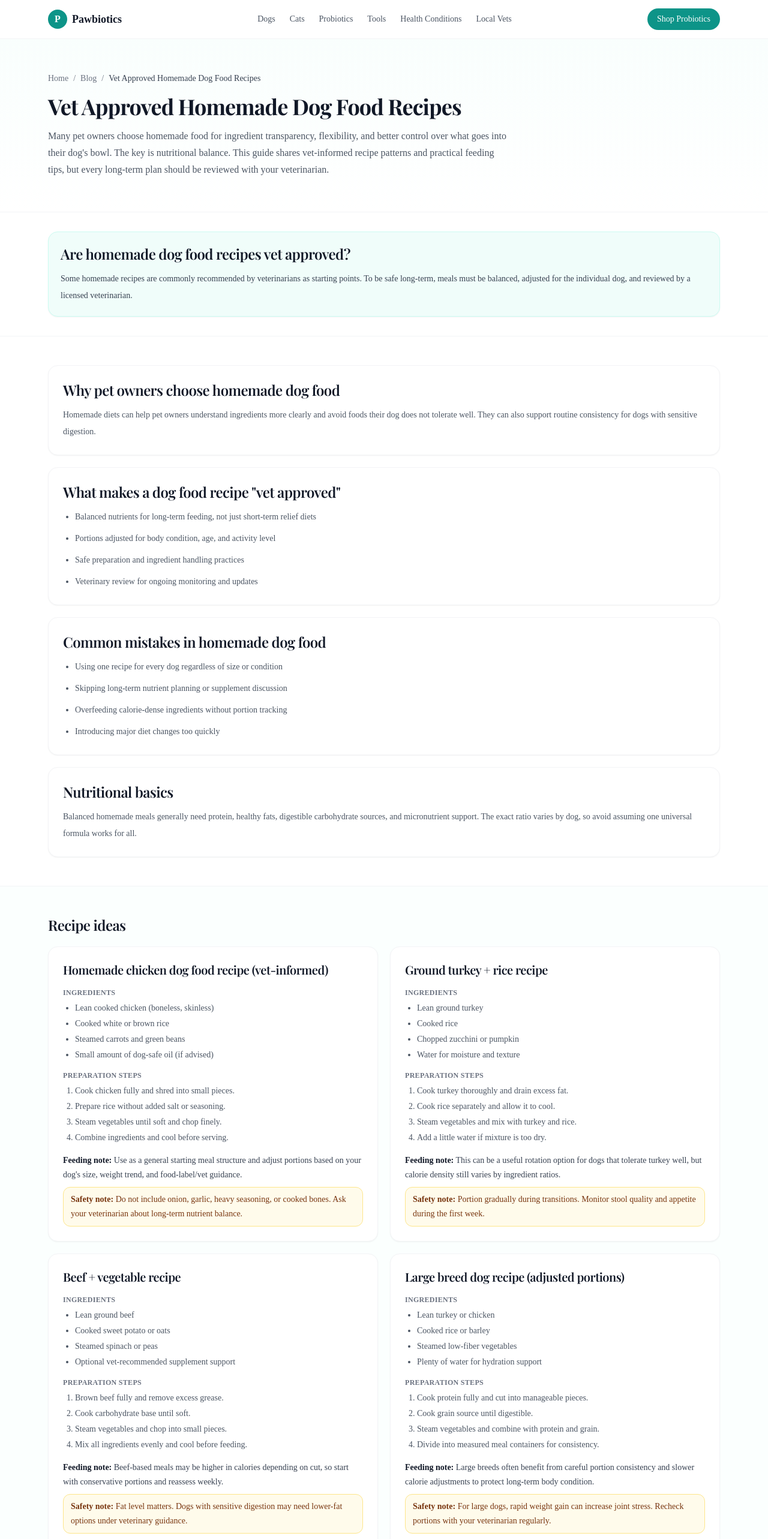
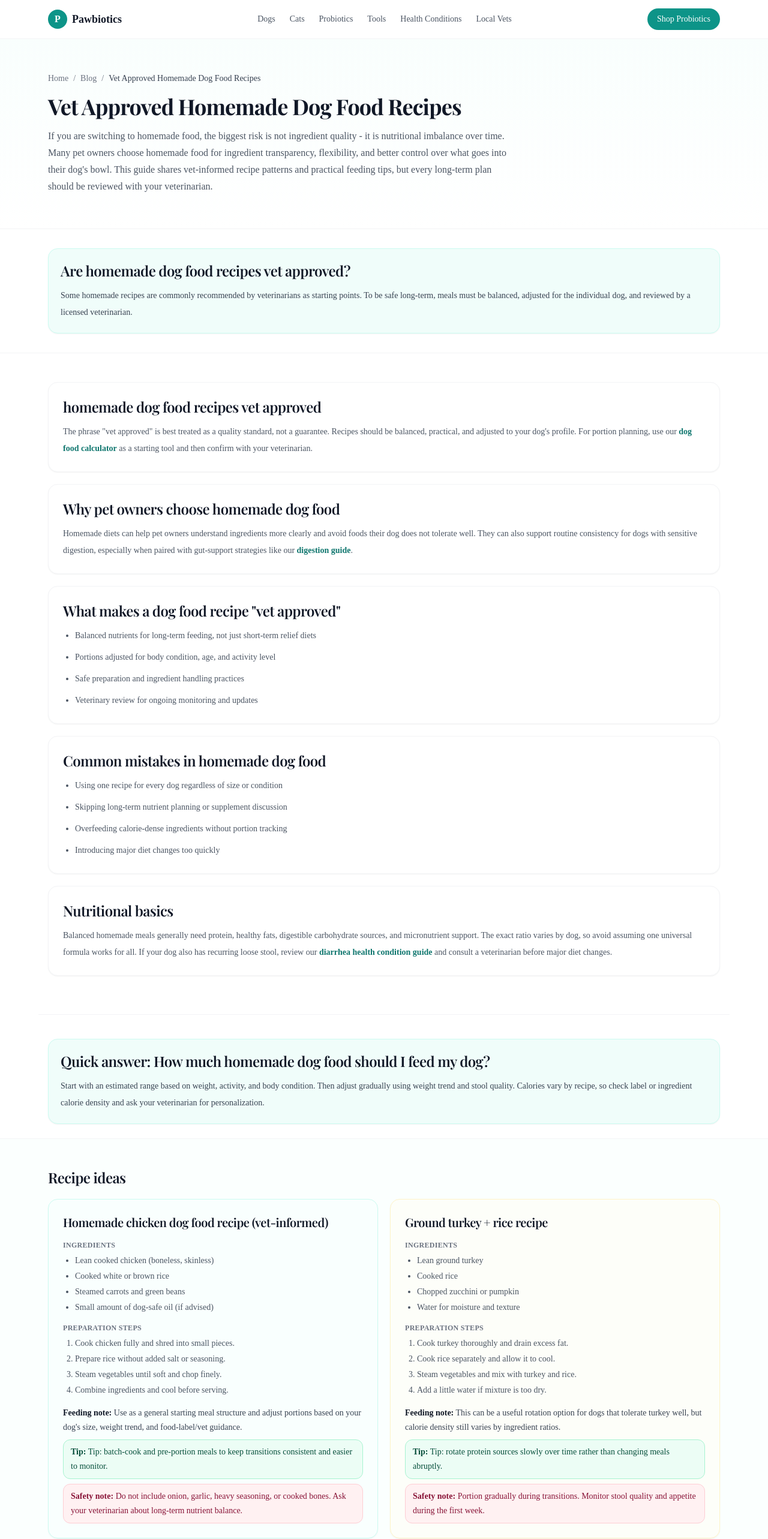
Before and after one commit to seocatalyst2-png/pawbiotics-project, a Next.js app: page /blog/vet-approved-homemade-dog-food-recipes in a window 1280 px wide. Shown: the top 2566 px of the page at 60% size. Built offline with nearby package versions, Linux system fonts and the light colour scheme; a web font is replaced by a local one.

Commit message:
optimize vet approved homemade dog food recipes page for SEO and UX

```diff
--- a/app/blog/vet-approved-homemade-dog-food-recipes/page.tsx
+++ b/app/blog/vet-approved-homemade-dog-food-recipes/page.tsx
@@ -79,6 +79,7 @@ const faqs: FAQItem[] = [
 const recipes = [
   {
     title: "Homemade chicken dog food recipe (vet-informed)",
+    cardClass: "bg-brand-50/30 border-brand-100",
     ingredients: [
       "Lean cooked chicken (boneless, skinless)",
       "Cooked white or brown rice",
@@ -93,11 +94,14 @@ const recipes = [
     ],
     feedingNote:
       "Use as a general starting meal structure and adjust portions based on your dog's size, weight trend, and food-label/vet guidance.",
+    tipNote:
+      "Tip: batch-cook and pre-portion meals to keep transitions consistent and easier to monitor.",
     safetyNote:
       "Do not include onion, garlic, heavy seasoning, or cooked bones. Ask your veterinarian about long-term nutrient balance.",
   },
   {
     title: "Ground turkey + rice recipe",
+    cardClass: "bg-amber-50/30 border-amber-100",
     ingredients: [
       "Lean ground turkey",
       "Cooked rice",
@@ -112,11 +116,14 @@ const recipes = [
     ],
     feedingNote:
       "This can be a useful rotation option for dogs that tolerate turkey well, but calorie density still varies by ingredient ratios.",
+    tipNote:
+      "Tip: rotate protein sources slowly over time rather than changing meals abruptly.",
     safetyNote:
       "Portion gradually during transitions. Monitor stool quality and appetite during the first week.",
   },
   {
     title: "Beef + vegetable recipe",
+    cardClass: "bg-emerald-50/30 border-emerald-100",
     ingredients: [
       "Lean ground beef",
       "Cooked sweet potato or oats",
@@ -131,11 +138,14 @@ const recipes = [
     ],
     feedingNote:
       "Beef-based meals may be higher in calories depending on cut, so start with conservative portions and reassess weekly.",
+    tipNote:
+      "Tip: keep a weekly weight log so you can spot gradual calorie mismatch early.",
     safetyNote:
       "Fat level matters. Dogs with sensitive digestion may need lower-fat options under veterinary guidance.",
   },
   {
     title: "Large breed dog recipe (adjusted portions)",
+    cardClass: "bg-sky-50/30 border-sky-100",
     ingredients: [
       "Lean turkey or chicken",
       "Cooked rice or barley",
@@ -150,6 +160,8 @@ const recipes = [
     ],
     feedingNote:
       "Large breeds often benefit from careful portion consistency and slower calorie adjustments to protect long-term body condition.",
+    tipNote:
+      "Tip: measure portions by weight when possible for better consistency than cup-only estimates.",
     safetyNote:
       "For large dogs, rapid weight gain can increase joint stress. Recheck portions with your veterinarian regularly.",
   },
@@ -196,10 +208,11 @@ export default function VetApprovedHomemadeDogFoodRecipesPage() {
             Vet Approved Homemade Dog Food Recipes
           </h1>
           <p className="mt-4 max-w-3xl text-base leading-7 text-gray-600">
-            Many pet owners choose homemade food for ingredient transparency, flexibility, and better
-            control over what goes into their dog&apos;s bowl. The key is nutritional balance. This
-            guide shares vet-informed recipe patterns and practical feeding tips, but every long-term
-            plan should be reviewed with your veterinarian.
+            If you are switching to homemade food, the biggest risk is not ingredient quality - it is
+            nutritional imbalance over time. Many pet owners choose homemade food for ingredient
+            transparency, flexibility, and better control over what goes into their dog&apos;s bowl.
+            This guide shares vet-informed recipe patterns and practical feeding tips, but every
+            long-term plan should be reviewed with your veterinarian.
           </p>
         </Container>
       </section>
@@ -223,12 +236,31 @@ export default function VetApprovedHomemadeDogFoodRecipesPage() {
         <Container className="space-y-5">
           <article className="rounded-2xl border border-gray-100 bg-white p-6 shadow-sm">
             <h2 className="font-serif text-2xl font-semibold text-gray-900">
+              homemade dog food recipes vet approved
+            </h2>
+            <p className="mt-3 text-sm leading-7 text-gray-600">
+              The phrase &quot;vet approved&quot; is best treated as a quality standard, not a guarantee.
+              Recipes should be balanced, practical, and adjusted to your dog&apos;s profile. For
+              portion planning, use our{" "}
+              <Link href="/tools/dog-food-calculator" className="font-semibold text-brand-700">
+                dog food calculator
+              </Link>{" "}
+              as a starting tool and then confirm with your veterinarian.
+            </p>
+          </article>
+
+          <article className="rounded-2xl border border-gray-100 bg-white p-6 shadow-sm">
+            <h2 className="font-serif text-2xl font-semibold text-gray-900">
               Why pet owners choose homemade dog food
             </h2>
             <p className="mt-3 text-sm leading-7 text-gray-600">
               Homemade diets can help pet owners understand ingredients more clearly and avoid foods
               their dog does not tolerate well. They can also support routine consistency for dogs
-              with sensitive digestion.
+              with sensitive digestion, especially when paired with gut-support strategies like our{" "}
+              <Link href="/dogs/probiotics/digestion" className="font-semibold text-brand-700">
+                digestion guide
+              </Link>
+              .
             </p>
           </article>
 
@@ -261,9 +293,31 @@ export default function VetApprovedHomemadeDogFoodRecipesPage() {
             <p className="mt-3 text-sm leading-7 text-gray-600">
               Balanced homemade meals generally need protein, healthy fats, digestible carbohydrate
               sources, and micronutrient support. The exact ratio varies by dog, so avoid assuming
-              one universal formula works for all.
+              one universal formula works for all. If your dog also has recurring loose stool, review
+              our{" "}
+              <Link href="/health-conditions/diarrhea" className="font-semibold text-brand-700">
+                diarrhea health condition guide
+              </Link>{" "}
+              and consult a veterinarian before major diet changes.
             </p>
           </article>
+        </Container>
+      </section>
+
+      <div className="mx-auto my-4 h-px w-full max-w-6xl bg-gray-100" />
+
+      <section className="py-6">
+        <Container>
+          <div className="rounded-2xl border border-brand-100 bg-brand-50 p-5 shadow-sm">
+            <h2 className="font-serif text-2xl font-semibold text-gray-900">
+              Quick answer: How much homemade dog food should I feed my dog?
+            </h2>
+            <p className="mt-3 text-sm leading-7 text-gray-700">
+              Start with an estimated range based on weight, activity, and body condition. Then adjust
+              gradually using weight trend and stool quality. Calories vary by recipe, so check label
+              or ingredient calorie density and ask your veterinarian for personalization.
+            </p>
+          </div>
         </Container>
       </section>
 
@@ -274,7 +328,7 @@ export default function VetApprovedHomemadeDogFoodRecipesPage() {
             {recipes.map((recipe) => (
               <article
                 key={recipe.title}
-                className="rounded-2xl border border-gray-100 bg-white p-6 shadow-sm"
+                className={`rounded-2xl border p-6 shadow-sm ${recipe.cardClass}`}
               >
                 <h3 className="font-serif text-xl font-semibold text-gray-900">{recipe.title}</h3>
                 <div className="mt-4">
@@ -300,7 +354,10 @@ export default function VetApprovedHomemadeDogFoodRecipesPage() {
                 <p className="mt-4 text-sm leading-6 text-gray-700">
                   <span className="font-semibold text-gray-900">Feeding note:</span> {recipe.feedingNote}
                 </p>
-                <p className="mt-2 rounded-xl border border-amber-200 bg-amber-50 px-3 py-2 text-sm leading-6 text-amber-900">
+                <p className="mt-2 rounded-xl border border-emerald-200 bg-emerald-50 px-3 py-2 text-sm leading-6 text-emerald-900">
+                  <span className="font-semibold">Tip:</span> {recipe.tipNote}
+                </p>
+                <p className="mt-2 rounded-xl border border-rose-200 bg-rose-50 px-3 py-2 text-sm leading-6 text-rose-900">
                   <span className="font-semibold">Safety note:</span> {recipe.safetyNote}
                 </p>
               </article>
@@ -308,6 +365,33 @@ export default function VetApprovedHomemadeDogFoodRecipesPage() {
           </div>
         </Container>
       </section>
+
+      <section className="border-t border-gray-100 bg-white py-12">
+        <Container>
+          <div className="rounded-2xl border border-gray-100 bg-white p-6 shadow-sm">
+            <h2 className="font-serif text-2xl font-semibold text-gray-900">Key Takeaways</h2>
+            <ul className="mt-4 list-disc space-y-2 pl-5 text-sm leading-7 text-gray-700">
+              <li>Homemade diets can work well, but only when nutrition is balanced long-term.</li>
+              <li>Use recipe frameworks as starting points, not universal prescriptions.</li>
+              <li>Portions should be adjusted gradually using body condition and weight trend.</li>
+              <li>
+                Pair feeding updates with practical tools like the{" "}
+                <Link href="/tools/dog-food-calculator" className="font-semibold text-brand-700">
+                  dog food calculator
+                </Link>{" "}
+                and{" "}
+                <Link href="/tools/probiotic-calculator" className="font-semibold text-brand-700">
+                  probiotic calculator
+                </Link>
+                .
+              </li>
+              <li>When in doubt, consult a licensed veterinarian before major diet changes.</li>
+            </ul>
+          </div>
+        </Container>
+      </section>
+
+      <div className="mx-auto my-4 h-px w-full max-w-6xl bg-gray-100" />
 
       <section className="border-t border-gray-100 py-12">
         <Container className="space-y-5">
@@ -318,6 +402,11 @@ export default function VetApprovedHomemadeDogFoodRecipesPage() {
             <p className="mt-3 text-sm leading-7 text-gray-600">
               Chicken-based homemade recipes are popular because they are simple and often easy to
               digest. They should still be part of a balanced plan and reviewed by a veterinarian.
+              If you&apos;re early in your transition, the{" "}
+              <Link href="/contact" className="font-semibold text-brand-700">
+                contact page
+              </Link>{" "}
+              can help you reach our team for educational guidance before your vet visit.
             </p>
           </article>
 
@@ -327,7 +416,12 @@ export default function VetApprovedHomemadeDogFoodRecipesPage() {
             </h2>
             <p className="mt-3 text-sm leading-7 text-gray-600">
               Large dogs may need tighter calorie and growth monitoring. Use measured portions and
-              reassess body condition routinely to avoid gradual overfeeding.
+              reassess body condition routinely to avoid gradual overfeeding. For city-based support,
+              use local resources like{" "}
+              <Link href="/vets/houston-tx" className="font-semibold text-brand-700">
+                vets in Houston
+              </Link>
+              .
             </p>
           </article>
 
@@ -356,6 +450,30 @@ export default function VetApprovedHomemadeDogFoodRecipesPage() {
 
       <section className="border-t border-gray-100 bg-brand-50/40 py-12">
         <Container>
+          <div className="mb-6 rounded-2xl border border-brand-100 bg-white p-6 shadow-sm">
+            <h2 className="font-serif text-2xl font-semibold text-gray-900">
+              Build your plan with our tools
+            </h2>
+            <p className="mt-2 text-sm leading-7 text-gray-600">
+              For faster next steps, estimate portions and support routines with our practical feeding
+              tools.
+            </p>
+            <div className="mt-4 flex flex-wrap gap-3">
+              <Link
+                href="/tools/dog-food-calculator"
+                className="rounded-full bg-brand-600 px-4 py-2 text-sm font-semibold text-white hover:bg-brand-700"
+              >
+                Open Dog Food Calculator
+              </Link>
+              <Link
+                href="/tools/probiotic-calculator"
+                className="rounded-full border border-brand-200 bg-white px-4 py-2 text-sm font-semibold text-brand-700 hover:border-brand-300"
+              >
+                Open Probiotic Calculator
+              </Link>
+            </div>
+          </div>
+
           <h2 className="font-serif text-2xl font-semibold text-gray-900">Helpful links</h2>
           <div className="mt-4 flex flex-wrap gap-3">
             <Link
@@ -404,6 +522,10 @@ export default function VetApprovedHomemadeDogFoodRecipesPage() {
             <h2 className="font-serif text-2xl font-semibold text-gray-900">
               Talk to a local vet before changing your dog&apos;s diet
             </h2>
+            <p className="mt-2 text-sm leading-7 text-gray-600">
+              A local veterinarian can help tailor portions, ingredient choices, and supplement needs
+              for your dog&apos;s exact health profile.
+            </p>
             <div className="mt-4 flex flex-wrap gap-3">
               <Link
                 href="/vets/houston-tx"
```
